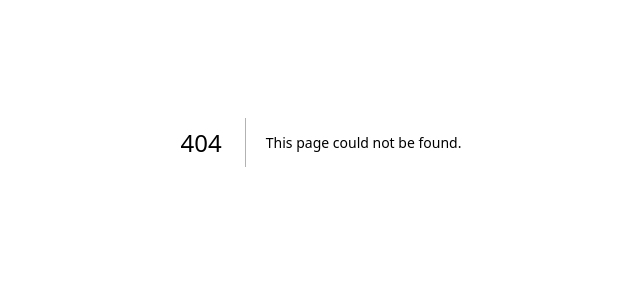
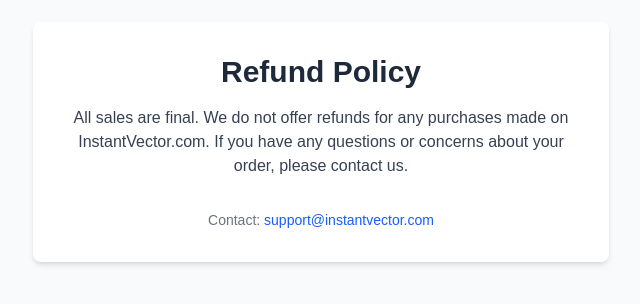
Before and after one commit to Sim-newrelic/Vector-app, a Next.js app: page /refund-policy in a window 1280 px wide. Before the commit this address had no page. Shown: the part 258-562 px from the top of the page, without its empty margins (319-959 px from the left). Built offline with nearby package versions, Linux system fonts and the light colour scheme.

Commit message:
Add refund policy page and support contact email to homepage

```diff
--- a/src/app/page.tsx
+++ b/src/app/page.tsx
@@ -159,6 +159,9 @@ export default function Home() {
                 </div>
               )}
             </div>
+            <p className="text-xs text-gray-400 mt-2 text-center">
+              Supported formats: PNG, JPG, JPEG, GIF, BMP, TIFF, WEBP, PDF, EPS, PSD, AI, SVG
+            </p>
 
             {file && (
               <button
@@ -201,6 +204,9 @@ export default function Home() {
           </div>
         </div>
       </div>
+      <footer className="w-full text-center mt-12 mb-4 text-xs text-gray-400">
+        Contact: <a href="mailto:support@instantvector.com" className="text-blue-600 hover:underline">support@instantvector.com</a>
+      </footer>
     </main>
   );
 }
--- /dev/null
+++ b/src/app/refund-policy/page.tsx
@@ -0,0 +1,17 @@
+'use client';
+
+export default function RefundPolicyPage() {
+  return (
+    <main className="min-h-screen flex flex-col items-center justify-center bg-gray-50 p-8">
+      <div className="bg-white p-8 rounded-lg shadow-md max-w-xl w-full text-center">
+        <h1 className="text-3xl font-bold mb-4 text-gray-800">Refund Policy</h1>
+        <p className="mb-6 text-gray-700">
+          All sales are final. We do not offer refunds for any purchases made on InstantVector.com. If you have any questions or concerns about your order, please contact us.
+        </p>
+        <div className="mt-8 text-gray-500 text-sm">
+          Contact: <a href="mailto:support@instantvector.com" className="text-blue-600 hover:underline">support@instantvector.com</a>
+        </div>
+      </div>
+    </main>
+  );
+}
```
